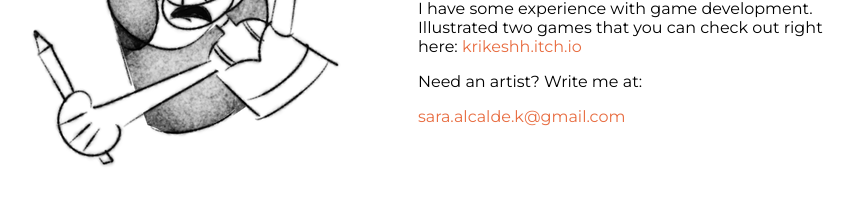
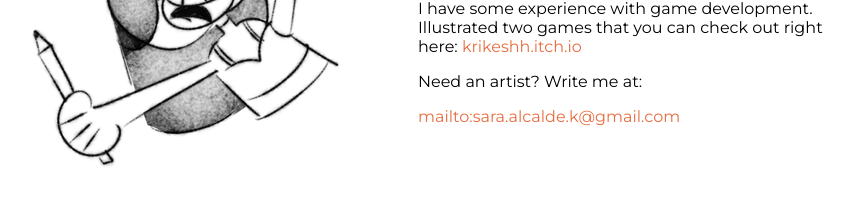
Before and after one commit to antimundo/krikeshh-web, a Jekyll site: the page built from about.md, in a window 1280 px wide. Shown: the part 221-427 px from the top of the page, without its empty margins (209-1062 px from the left). Built offline with Jekyll 4.4.1, drawn with Linux system fonts in a browser that asks for light colours.

Commit message:
Fix social links

```diff
--- a/_data/social-media.yml
+++ b/_data/social-media.yml
@@ -1,6 +1,6 @@
 instagram:
   id: 'krikeshh'
-  href: 'https://www.instagram.com/krikeshh/?hl=es'
+  href: 'https://www.instagram.com/krikeshh/'
   title: 'Instagram'
   icon: 'instagram-logo.svg'
 
@@ -18,6 +18,6 @@
 
 email:
   id: 'sara.alcalde.k@gmail.com'
-  href: 'sara.alcalde.k@gmail.com'
+  href: 'mailto:sara.alcalde.k@gmail.com'
   title: 'Email'
   icon: 'email-logo.svg'
--- a/_includes/social.html
+++ b/_includes/social.html
@@ -4,6 +4,7 @@
     {% for entry in site.data.social-media %}
         {% assign key = entry | first %}
         {% if sm[key].id %}
+            <a href="{{ sm[key].href }}" title="{{ sm[key].title }}" rel="me">
             <a href="{{ sm[key].href }}{{ sm[key].id }}" title="{{ sm[key].title }}" rel="me">
                 <img height="24px" width="24px" src="/assets/images/social/{{ sm[key].icon }}" alt="{{ sm[key].title }}"/>
             </a>
--- a/index.html
+++ b/index.html
@@ -35,7 +35,7 @@
         <p>I'm a spanish artist interested in 2DFX, visual development, background design, and art direction!</p>
         <p>I have some experience with game development. Illustrated two games that you can check out right on <a href="https://krikeshh.itch.io/">krikeshh.itch.io</a></p>
         <p>Need an artist? Write me at:</p>
-        <a href="mailto: {{ site.data.social-media.email.href }}">{{ site.data.social-media.email.href }}</a>
+        <a href="{{ site.data.social-media.email.href }}">{{ site.data.social-media.email.id }}</a>
     </div>
 </div>
 
@@ -76,7 +76,7 @@
     {% for entry in site.data.social-media %}
         {% assign key = entry | first %}
         {% if sm[key].id %}
-            <a href="{{ sm[key].href }}{{ sm[key].id }}" title="{{ sm[key].title }}" rel="me" class="social-button">
+            <a href="{{ sm[key].href }}" title="{{ sm[key].title }}" rel="me" class="social-button">
                 <img height="24px" width="24px" src="/assets/images/social/{{ sm[key].icon }}" alt="{{ sm[key].title }}" style="margin-right: 32px;"/>
                 <p>{{ sm[key].title }}</p>
             </a>
```
